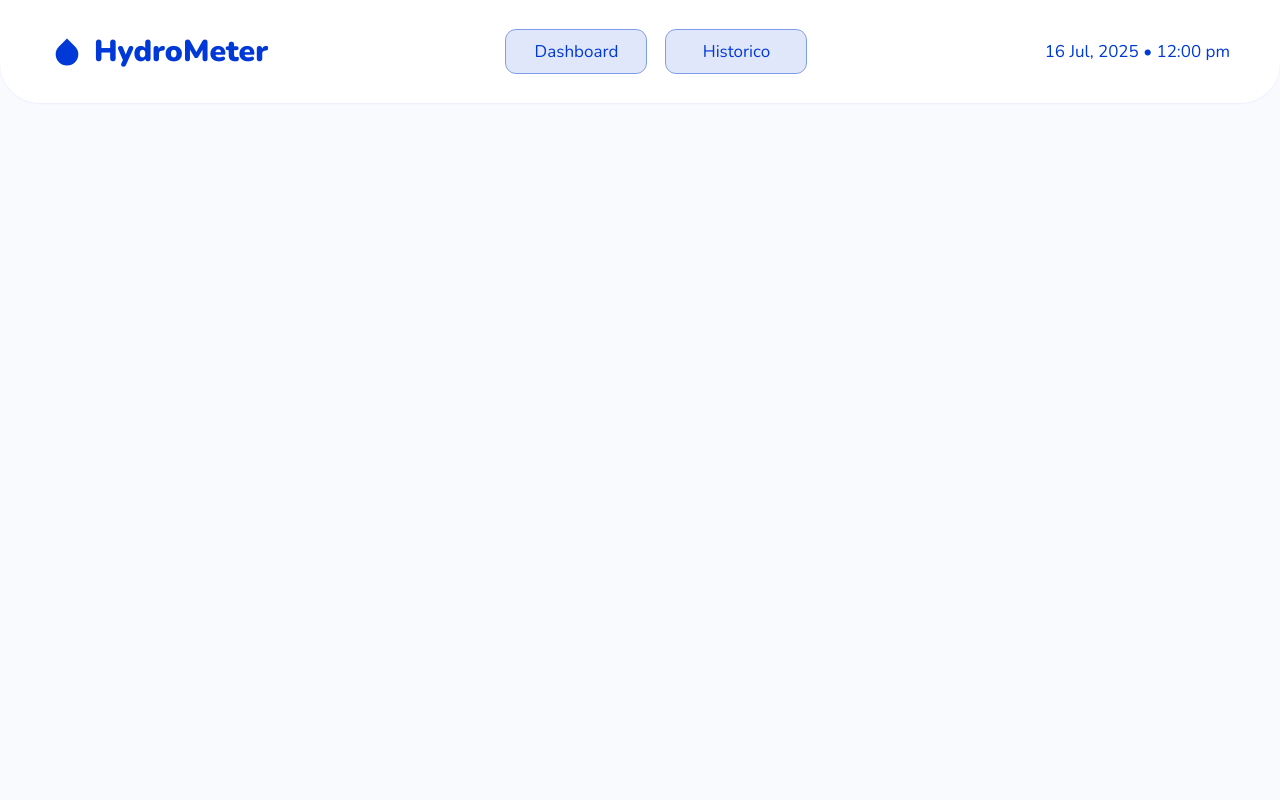
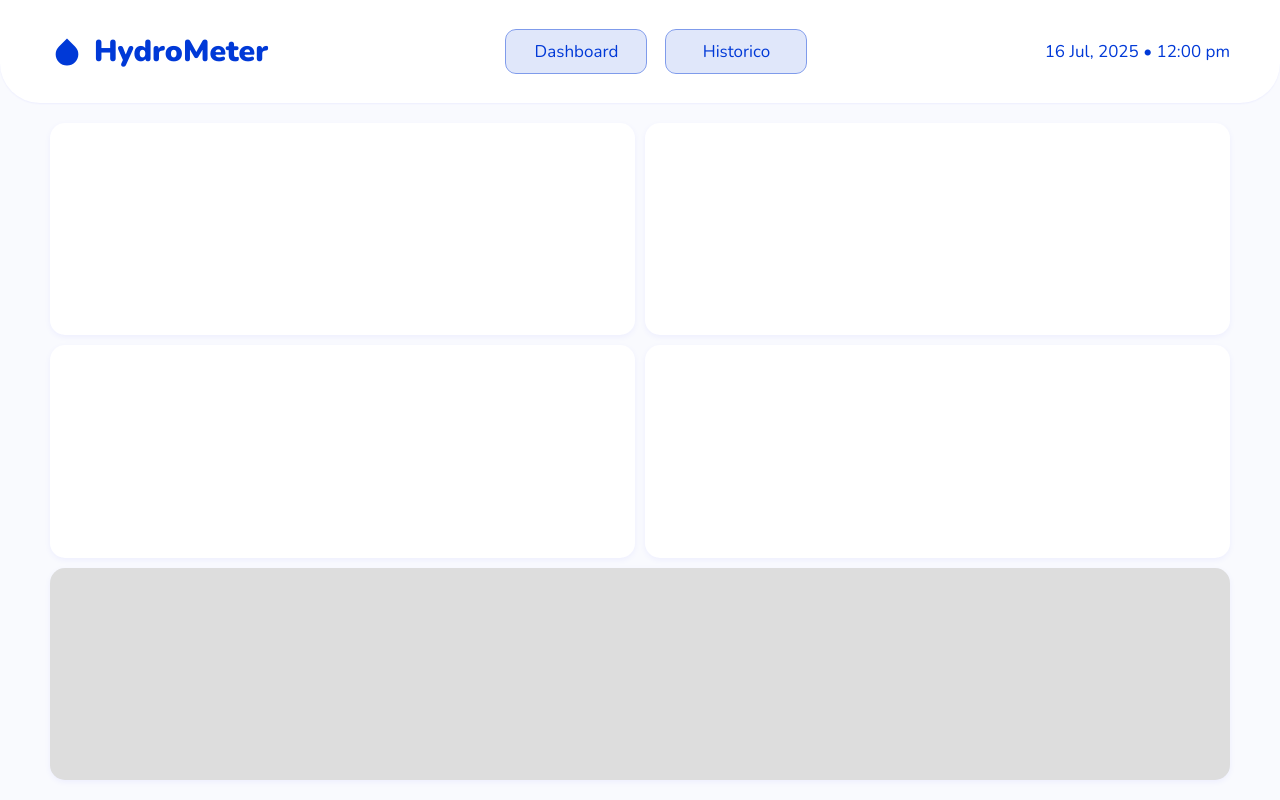
Before and after one commit to 285JuanDM/Reto--2-IoT, a plain HTML site: page index.html in a window 1280 px wide. Drawn offline with nearby package versions, Linux system fonts and the light colour scheme; a web font is replaced by a local one.

Commit message:
Añadir secciones y estilos para gráficos y alertas en la aplicación HydroMeter

```diff
--- a/index.html
+++ b/index.html
@@ -6,6 +6,7 @@
         <link rel="stylesheet" href="styles.css">
         <title>Document</title>
     </head>
+
     <body>
         <header class="header-top">
             <div class="header-titulo">
@@ -38,7 +39,25 @@
         </header>
 
         <main class="contenido-principal">
+            <section class="grafica-nivel-agua">
 
+            </section>
+
+            <section class="grafica-nivel-precipitaciones">
+
+            </section>
+
+            <section class="alerta-nivel-agua">
+
+            </section>
+
+            <section class="alerta-nivel-precipitaciones">
+
+            </section>
+
+            <section class="actuador-alarma">
+
+            </section>
         </main>
 
     </body>
--- a/styles.css
+++ b/styles.css
@@ -1,23 +1,26 @@
 @import url('https://fonts.googleapis.com/css2?family=Nunito:ital,wght@0,200..1000;1,200..1000&family=Playwrite+RO:wght@100..400&display=swap');
-
-body {
-  font-family: 'Nunito', sans-serif;
-}
 
 
 *, *::before, *::after {
     margin: 0;
     padding: 0;
     box-sizing: border-box;
-  }
+}
 
 body {
     background: #F9FAFE;
     font-family: 'Nunito', sans-serif;
 }
 
+html, body {
+    height: 100%;
+    margin: 0;
+    display: flex;
+    flex-direction: column;
+}
+
 button {
-    all: unset; /* Elimina todos los estilos predeterminados */
+    all: unset;
 }
 
 .header-top {
@@ -72,3 +75,35 @@ button {
     font-size: 17px;
     color: #0039D7;
 }
+
+.contenido-principal {
+    flex: 1;
+    display: grid;
+    grid-template-columns: repeat(2, 1fr);
+    grid-template-rows: auto auto auto;
+    gap: 10px;
+    justify-content: center;
+    align-items: center;
+    width: 100%;
+    margin: 10px auto;
+    padding: 10px 50px;
+}
+
+.grafica-nivel-agua,
+.grafica-nivel-precipitaciones,
+.alerta-nivel-agua,
+.actuador-alarma,
+.alerta-nivel-precipitaciones {
+    width: 100%;
+    height: 100%;
+    border-radius: 15px;
+    background: white;
+    box-shadow: 0 2px 6px rgba(0, 4, 255, 0.05);
+    padding: 20px;
+}
+
+.actuador-alarma {
+    grid-column: span 2; /* Ocupar dos columnas */
+    text-align: center;
+    background: #ddd;
+}
```
